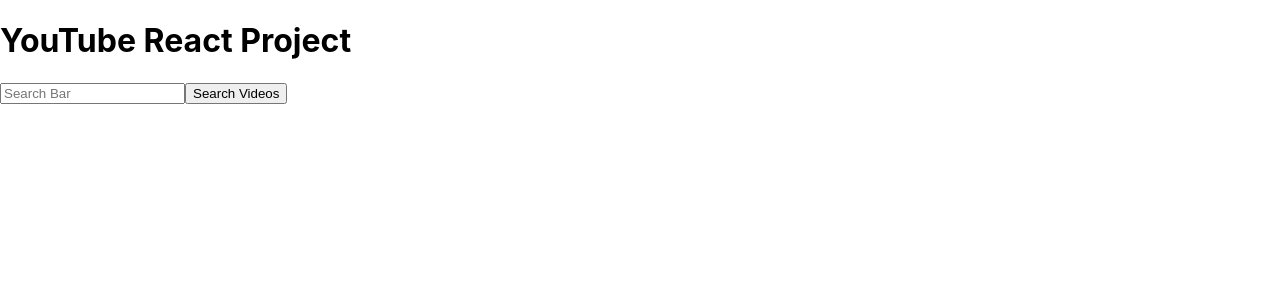
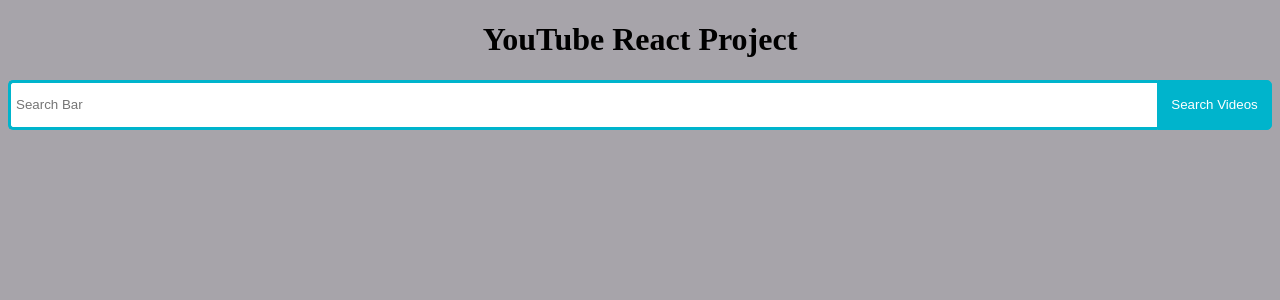
Before and after one commit to 3nigma-tik/Youtube_React, a React (Create React App) app: page / in a window 1280 px wide. Shown: the top 300 px of the page. Built offline with nearby package versions, Linux system fonts and the light colour scheme.

Commit message:
Updated searchbar styling

```diff
--- a/src/components/SearchBar/SearchBar.css
+++ b/src/components/SearchBar/SearchBar.css
@@ -0,0 +1,28 @@
+.searchBar .search {
+    width: 100%;
+    position: relative;
+    display: flex;
+  }
+  .searchBar .searchTerm {
+    width: 100%;
+    border: 3px solid #00B4CC;
+    border-right: none;
+    padding: 5px;
+    border-radius: 5px 0 0 5px;
+    outline: none;
+    color: #9DBFAF;
+  }
+  .searchBar .searchTerm:focus{
+    color: #00B4CC;
+  }
+  .searchBar .searchButton {
+    width: 10%;
+    height: 50px;
+    border: 1px solid #00B4CC;
+    background: #00B4CC;
+    text-align: center;
+    color: #fff;
+    border-radius: 0 5px 5px 0;
+    cursor: pointer;
+
+  }
--- a/src/components/SearchBar/SearchBar.jsx
+++ b/src/components/SearchBar/SearchBar.jsx
@@ -1,4 +1,5 @@
 import React, { Component } from 'react';
+import './SearchBar.css'
 
 
 class SearchBar extends Component {
@@ -23,11 +24,11 @@
 
     render() {
         return (
-            <div className="container">
+            <div className="searchBar">
                 <form onSubmit={this.handleSubmit}>
-                    <div className="form-group">
-                        <input type="text" className="col-sn-3" name="searcchTerm" onChange={this.handleChange} placeholder="Search Bar" />
-                        <button type="submit">Search Videos</button>
+                    <div className="search">
+                        <input type="text" className="searchTerm" name="searcchTerm" onChange={this.handleChange} placeholder="Search Bar" />
+                        <button type="submit" className="searchButton">Search Videos</button>
                     </div>
                 </form>
                 <br />
--- a/src/index.css
+++ b/src/index.css
@@ -1,13 +1,4 @@
-body {
-  margin: 0;
-  font-family: -apple-system, BlinkMacSystemFont, 'Segoe UI', 'Roboto', 'Oxygen',
-    'Ubuntu', 'Cantarell', 'Fira Sans', 'Droid Sans', 'Helvetica Neue',
-    sans-serif;
-  -webkit-font-smoothing: antialiased;
-  -moz-osx-font-smoothing: grayscale;
+body{
+  text-align: center;
+  background-color: rgb(167, 164, 170);
 }
-
-code {
-  font-family: source-code-pro, Menlo, Monaco, Consolas, 'Courier New',
-    monospace;
-}
```
